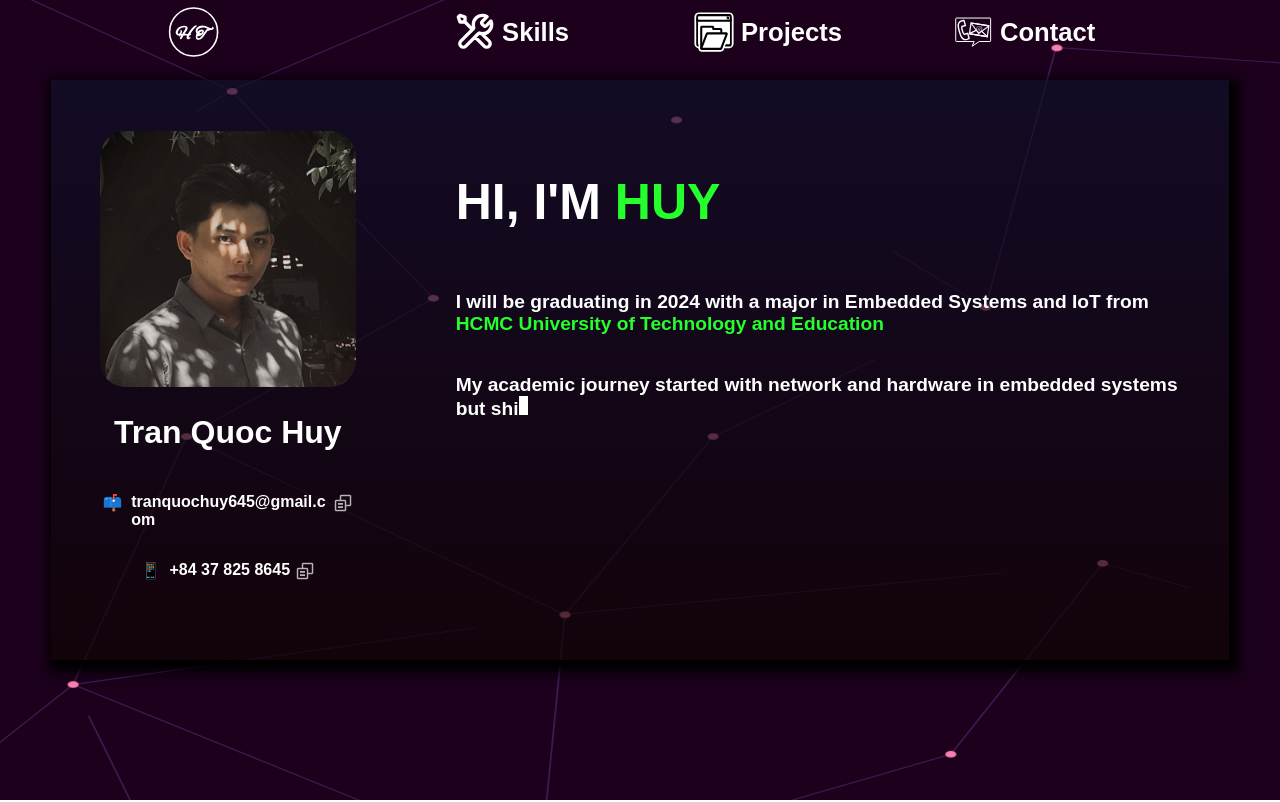
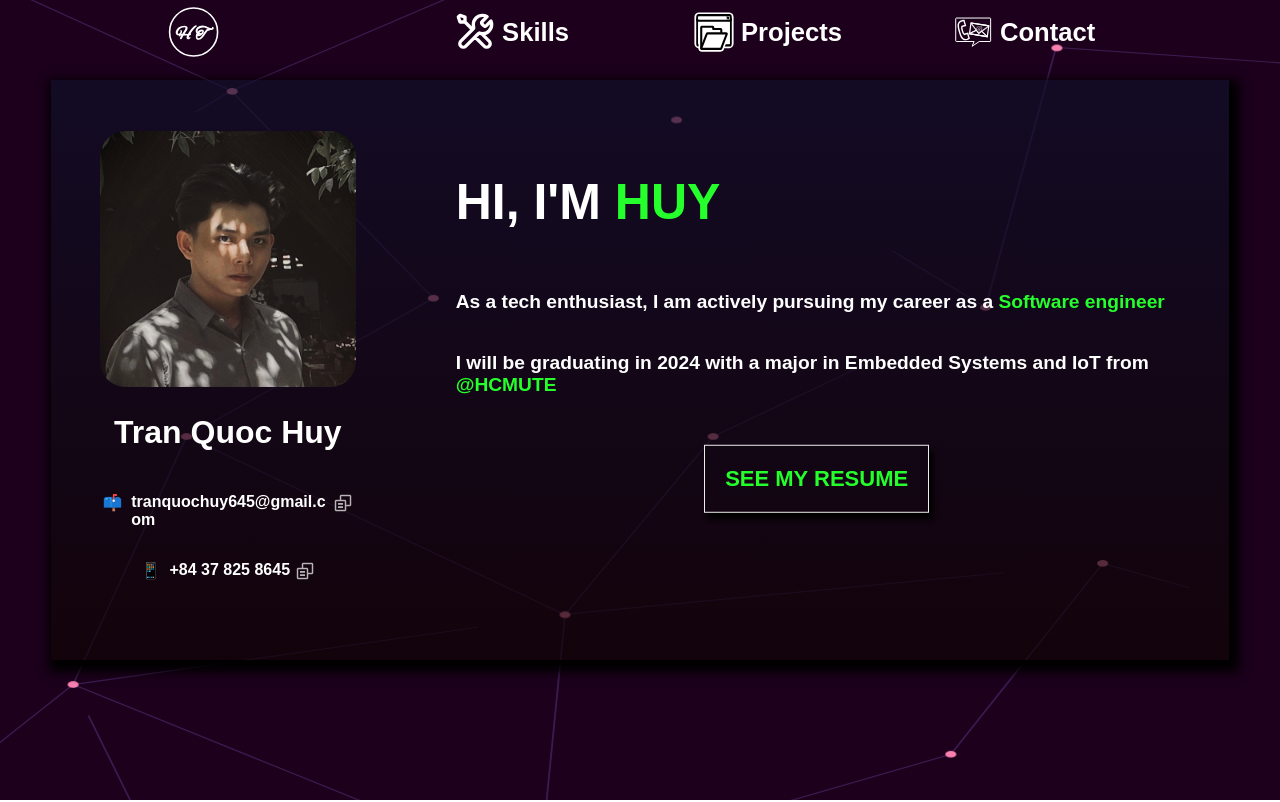
Before and after one commit to tranquochuy645/tranquochuy645.github.io, a React (Vite) app: page / in a window 1280 px wide. Shown: the top 802 px of the page. Built offline with nearby package versions, Linux system fonts and the light colour scheme; no server answers.

Commit message:
update cv

```diff
--- a/src/components/Main/Landing/Landing.tsx
+++ b/src/components/Main/Landing/Landing.tsx
@@ -7,10 +7,10 @@ function Landing() {
         const arrT = [
             "HI, I'M ",
             "HUY",
+            "As a tech enthusiast, I am actively pursuing my career as a ",
+            "Software engineer",
             "I will be graduating in 2024 with a major in Embedded Systems and IoT from ",
-            "HCMC University of Technology and Education",
-            "My academic journey started with network and hardware in embedded systems but shifted to web development, fueled by a passion that now directs my career toward becoming a ",
-            "Software engineer"
+            "@HCMUTE"
         ]
         const arrTTotalLength = arrT.reduce((accumulator, currentValue) => accumulator + currentValue.length, 0);
         const el_wrapper = document.querySelector('#about-span-2');
@@ -62,18 +62,16 @@ function Landing() {
                     </h1>
                     <p>
                         <span id='t_2'>
-
                         </span>
-                        <a id='t_3' className="green none-decoration-exhov" href="https://hcmute.edu.vn/" aria-label="HCMUTE website">
-
-                        </a>
+                        <span id='t_3' className="green" >
+                        </span>
                     </p>
                     <p>
                         <span id='t_4'>
                         </span>
-                        <span id='t_5' className='green'>
+                        <a id='t_5' className='green  none-decoration-exhov' href="https://hcmute.edu.vn/" aria-label="HCMUTE website">
 
-                        </span>
+                        </a>
                     </p>
                     <a id="download" className=" green" href="/assets/TranQuocHuy_SoftwareDeveloper.pdf" aria-label='see my resume'>SEE MY RESUME</a>
                 </span>
```
Also changed, not shown: 1 other file (tests, documents, lock files or other folders).
